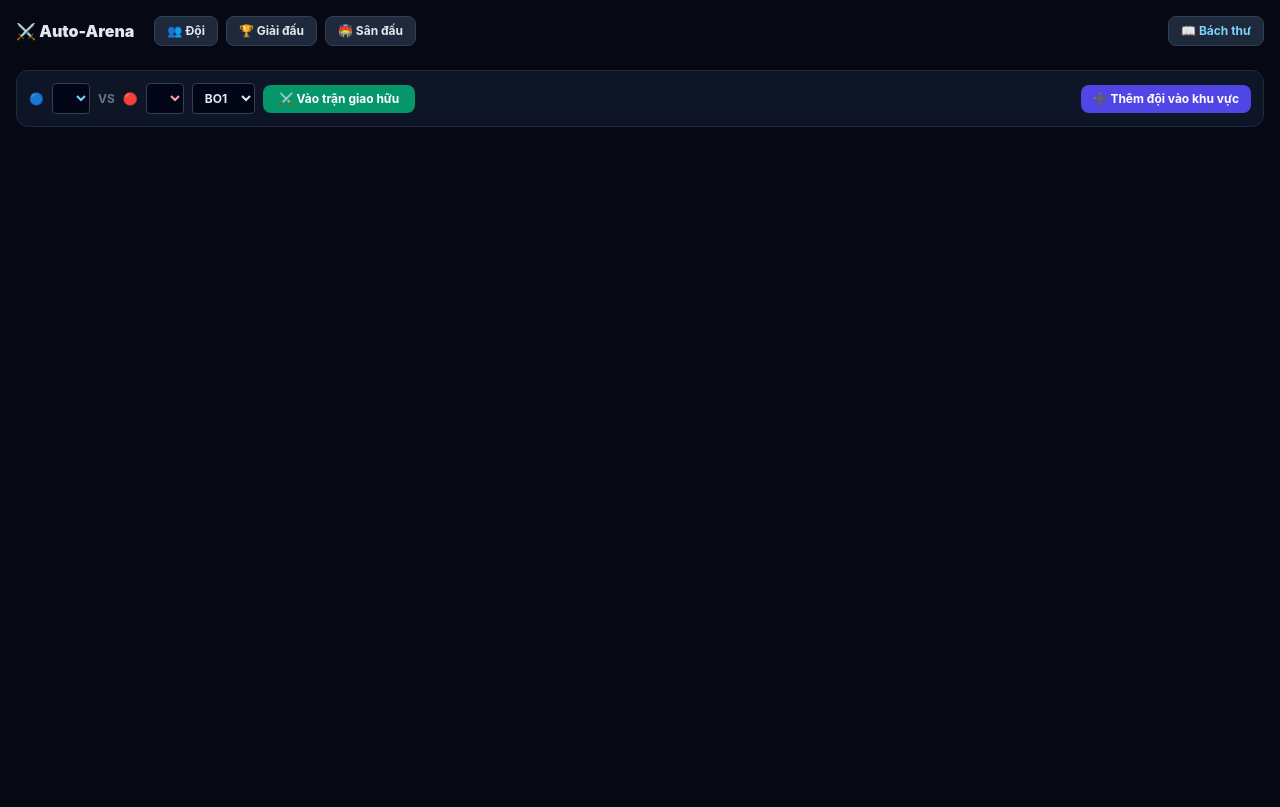
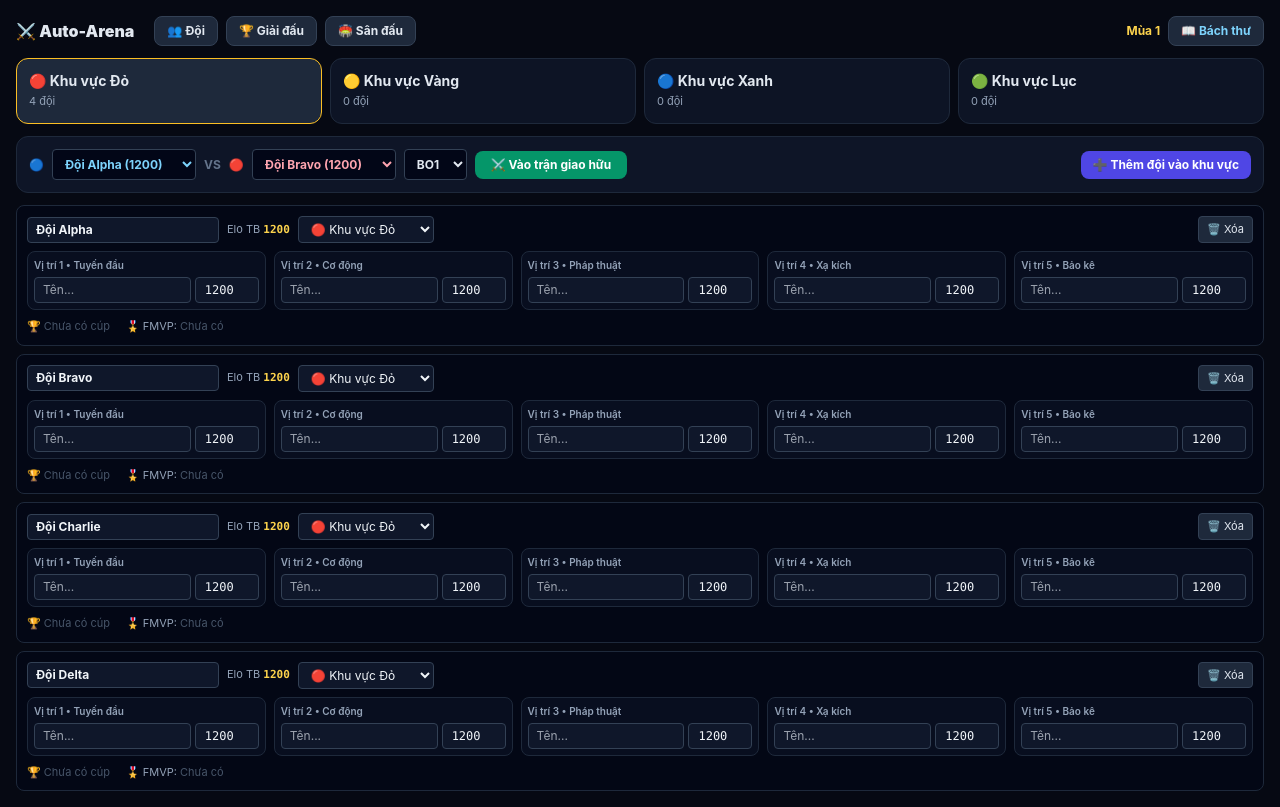
Before and after one commit to l2apps/game, a plain HTML site: page index.html in a window 1280 px wide. Drawn offline with nearby package versions, Linux system fonts and the light colour scheme.

Commit message:
Update index.html

```diff
--- a/index.html
+++ b/index.html
@@ -64,5 +64,5 @@ select option:disabled{color:#475569}</style></head>
  <div class="grid grid-cols-1 sm:grid-cols-2 gap-3"><div class="bg-slate-950/70 border border-sky-900/60 rounded-xl p-3"><div class="text-xs font-bold text-sky-400 mb-2">🔵 Đội Xanh • KDA</div><div id="v-blue" class="space-y-1 text-xs"></div></div>
  <div class="bg-slate-950/70 border border-rose-900/60 rounded-xl p-3"><div class="text-xs font-bold text-rose-400 mb-2">🔴 Đội Đỏ • KDA</div><div id="v-red" class="space-y-1 text-xs"></div></div></div>
  <div class="flex justify-center gap-2"><button id="v-next" class="px-6 py-2.5 rounded-xl font-bold text-sm bg-emerald-600 text-white">⚔️ Ván tiếp theo</button><button id="v-teams" class="px-5 py-2.5 rounded-xl font-bold text-sm bg-slate-800 border border-slate-700">👥 Danh sách đội</button></div></div></div>
-<script type="module" src="js/main.js"></script>
+<script type="module" src="main.js"></script>
 </body></html>
```
